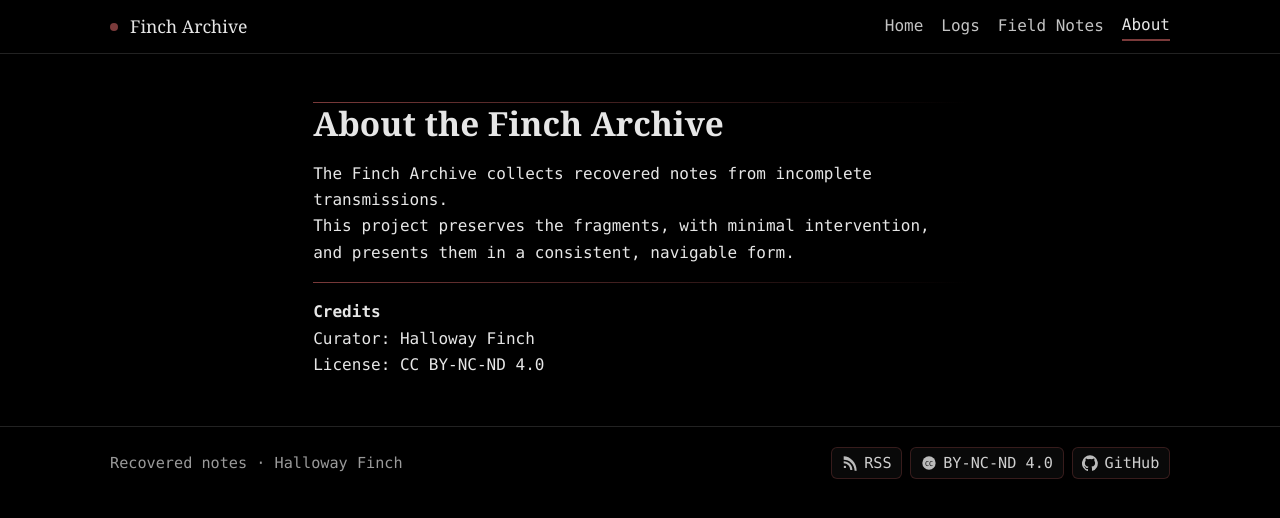
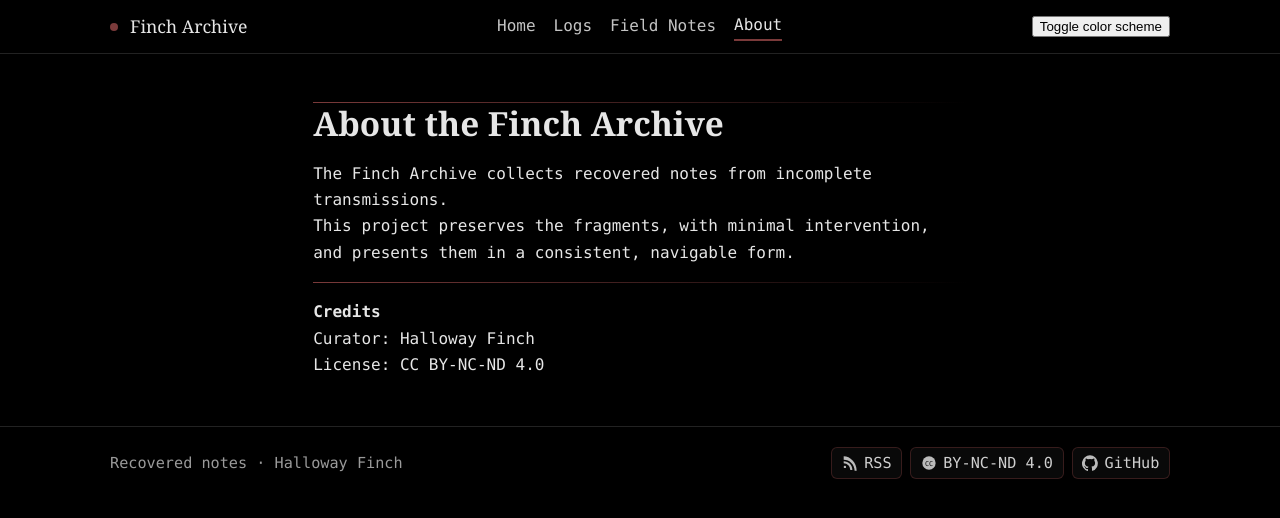
Before and after one commit to HallowayFinch/fincharchive.com, a Jekyll site: the page built from about.md, in a window 1280 px wide. Shown: the top 518 px of the page. Built offline with Jekyll 4.4.1, drawn with Linux system fonts in a browser that asks for light colours.

Commit message:
Update header.html

```diff
--- a/_includes/header.html
+++ b/_includes/header.html
@@ -12,5 +12,35 @@
       <a href="{{ '/field-notes/' | relative_url }}" {% if here == '/field-notes/' %}aria-current="page"{% endif %}>Field Notes</a>
       <a href="{{ '/about/' | relative_url }}" {% if here == '/about/' %}aria-current="page"{% endif %}>About</a>
     </nav>
+
+    <button id="theme-toggle" class="theme-toggle" type="button" aria-pressed="false" title="Toggle color scheme">
+      <span class="theme-toggle__icon" aria-hidden="true"></span>
+      <span class="visually-hidden">Toggle color scheme</span>
+    </button>
   </div>
 </header>
+
+<script>
+(function () {
+  var key = 'fa-theme';
+  var btn = document.getElementById('theme-toggle');
+  if (!btn) return;
+
+  function setPressed(theme) {
+    btn.setAttribute('aria-pressed', theme === 'light');
+  }
+
+  function current() {
+    return document.documentElement.getAttribute('data-theme') || 'dark';
+  }
+
+  setPressed(current());
+
+  btn.addEventListener('click', function () {
+    var next = current() === 'dark' ? 'light' : 'dark';
+    document.documentElement.setAttribute('data-theme', next);
+    try { localStorage.setItem(key, next); } catch (e) {}
+    setPressed(next);
+  });
+})();
+</script>
```
